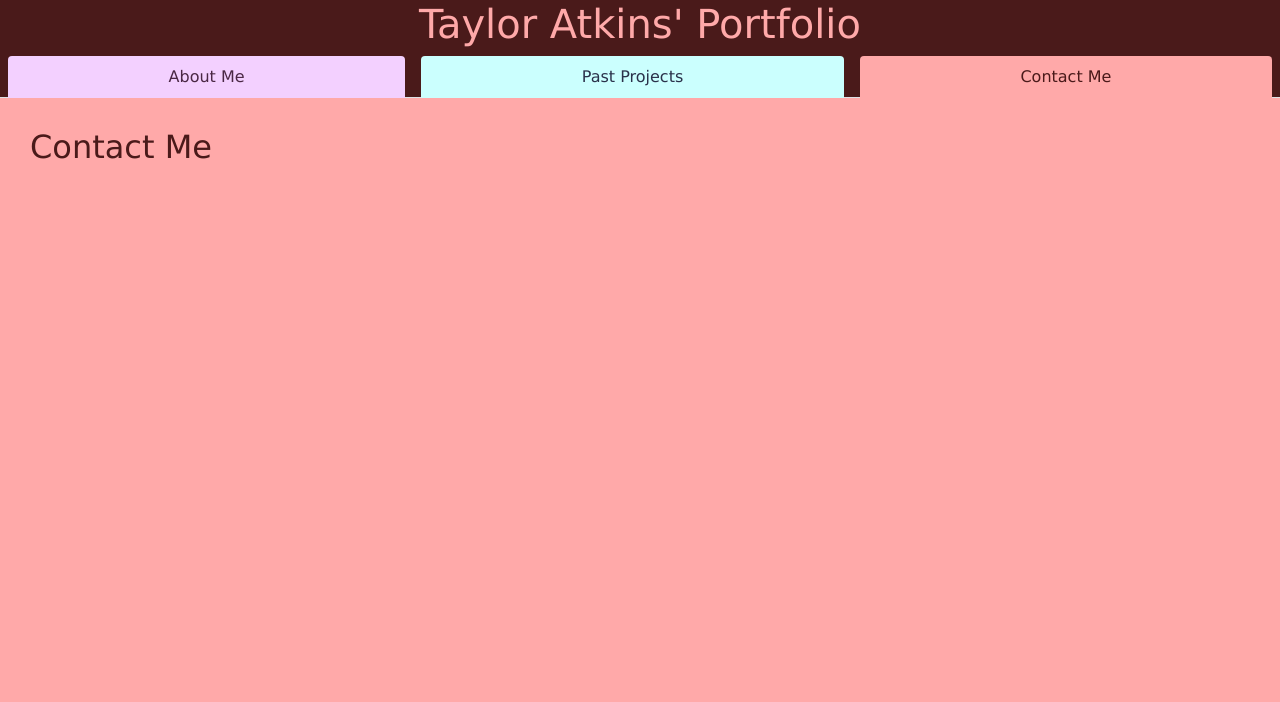
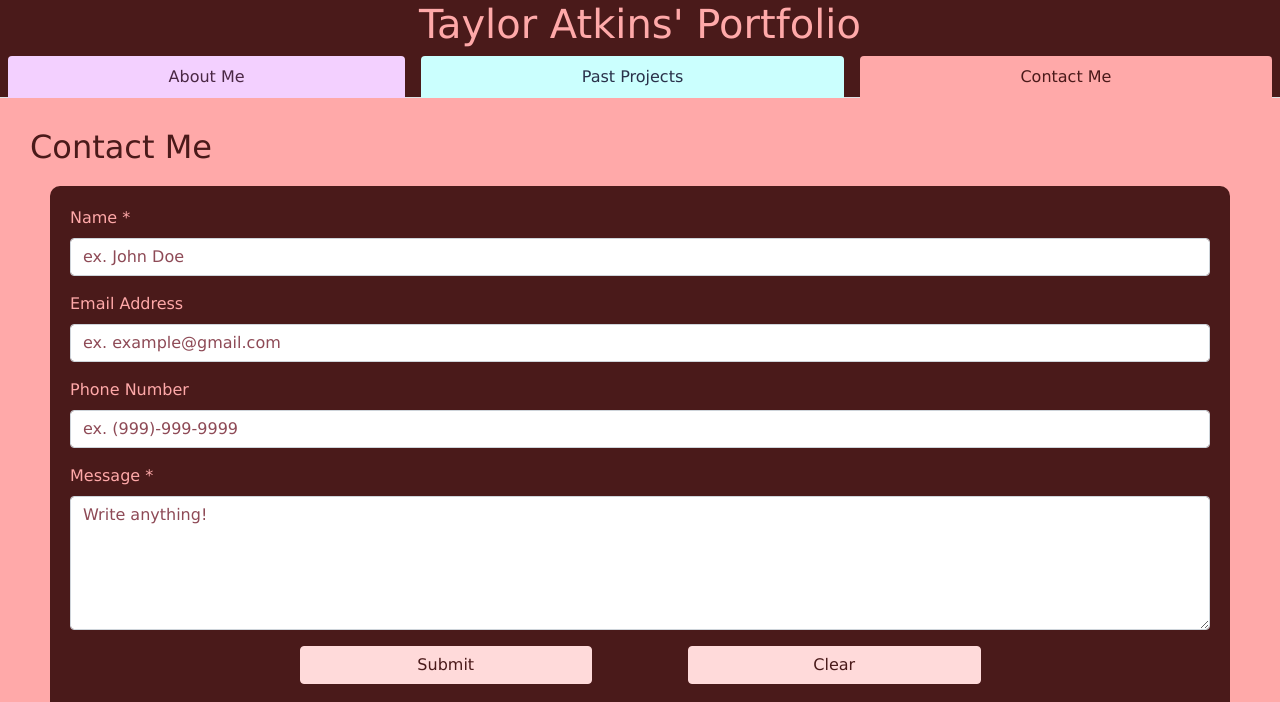
Before and after one commit to TaylorAtkins/TaylorAtkins, a plain HTML site: page contact-page.html in a window 1280 px wide. Shown: the top 702 px of the page. Drawn offline with nearby package versions, Linux system fonts and the light colour scheme.

Commit message:
Created a contact form using bootstrap.

```diff
--- a/contact-page.css
+++ b/contact-page.css
@@ -1,4 +1,3 @@
-
 body{
     background-color: #FFA9A9;
     color: #4A1A1A;
@@ -16,9 +15,30 @@ span{
     font-size: 1.2em;
 }
 
+::placeholder{
+    color: #8E4A56 !important;
+}
+.row{
+    justify-content: center;
+}
+.btn{
+    background-color: #FFDADA;
+    border-color: #FFDADA;
+    color: #4A1A1A;
+}
+
+.btn:hover, .btn:focus, .btn:active{
+    background-color: #FA423C;
+    border-color: #FA423C;
+    color: #000;
+}
+
 .innerBox{
     margin: 20px;
     padding: 20px;
+    background-color: #4A1A1A;
+    color: #FFA9A9;
+    border-radius: 10px;
 }
 
 footer{
--- a/contact-page.html
+++ b/contact-page.html
@@ -15,6 +15,7 @@
     <link rel="stylesheet" href="contact-page.css" />
   </head>
   <body>
+    <!--Header-->
     <header>
         <h1>Taylor Atkins' Portfolio</h1>
         <ul
@@ -32,13 +33,37 @@
         </li>
         </ul>
       </header>
-      <section class="outerBox">
+      <main class="outerBox">
         <h2>
           Contact Me
         </h2>
+        <!--Page Specific Elements-->
         <div class="innerBox">
+          <form>
+            <div class="form-group">
+              <label for="name">Name *</label>
+              <input type="text" class="form-control" id="name" placeholder="ex. John Doe" required>
+            </div>
+            <div class="form-group">
+              <label for="email">Email Address</label>
+              <input type="email" class="form-control" id="email" placeholder="ex. example@gmail.com">
+            </div>
+            <div class="form-group">
+              <label for="phone">Phone Number</label>
+              <input type="tel" class="form-control" id="phone" name="phone" pattern="[0-9]{3}-?[0-9]{3}-?[0-9]{4}" placeholder="ex. (999)-999-9999">
+            </div>
+            <div class="form-group">
+              <label for="message">Message *</label>
+              <textarea class="form-control" id="message" rows="5" placeholder="Write anything!" required></textarea>
+            </div>
+            <div class="form-group row">
+              <input class="btn btn-primary col-3 mx-5" type="submit" value="Submit">
+              <input class="btn btn-secondary col-3 mx-5" type="reset" value="Clear">
+            </div>
+          </form>
         </div>
-      </section>
+      </main>
+      <!--Footer-->
       <footer class="fixed-bottom">
         <ul class="nav nav-justified">
           <li class="nav-item">
```
